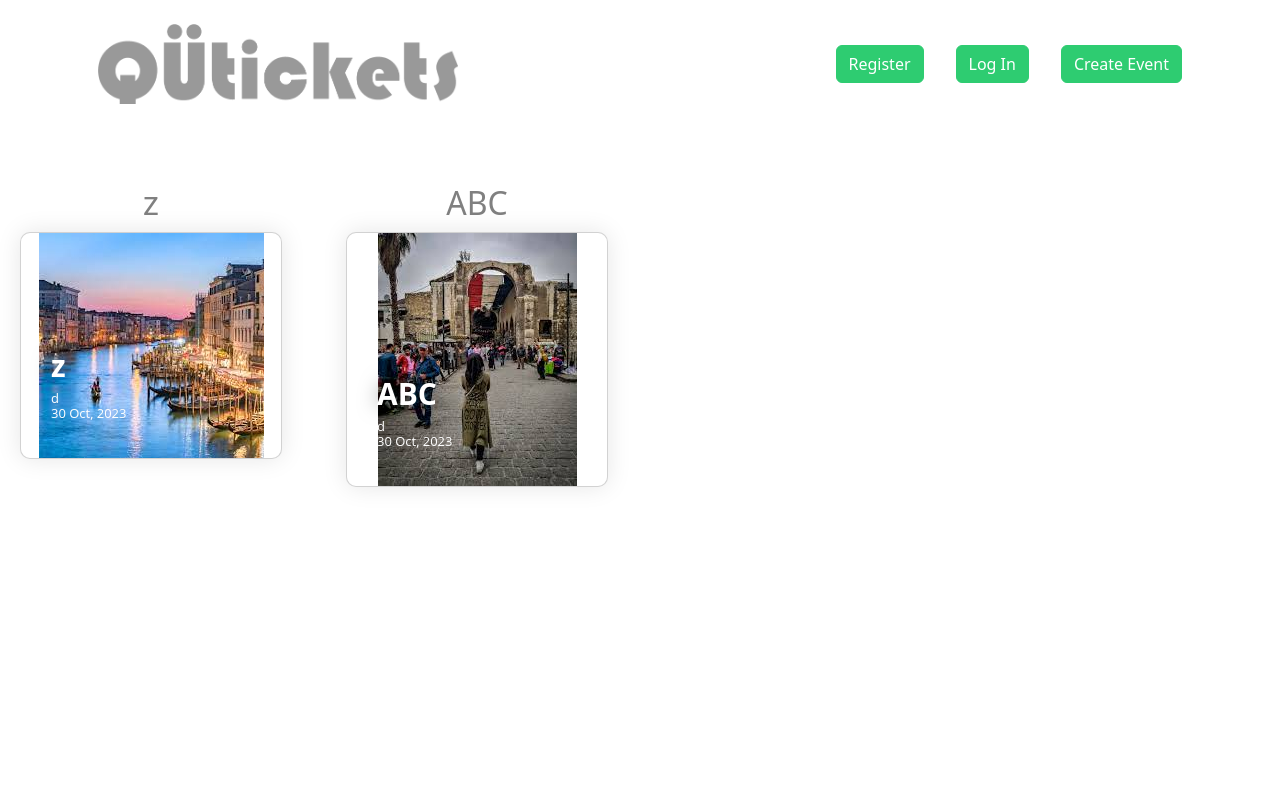
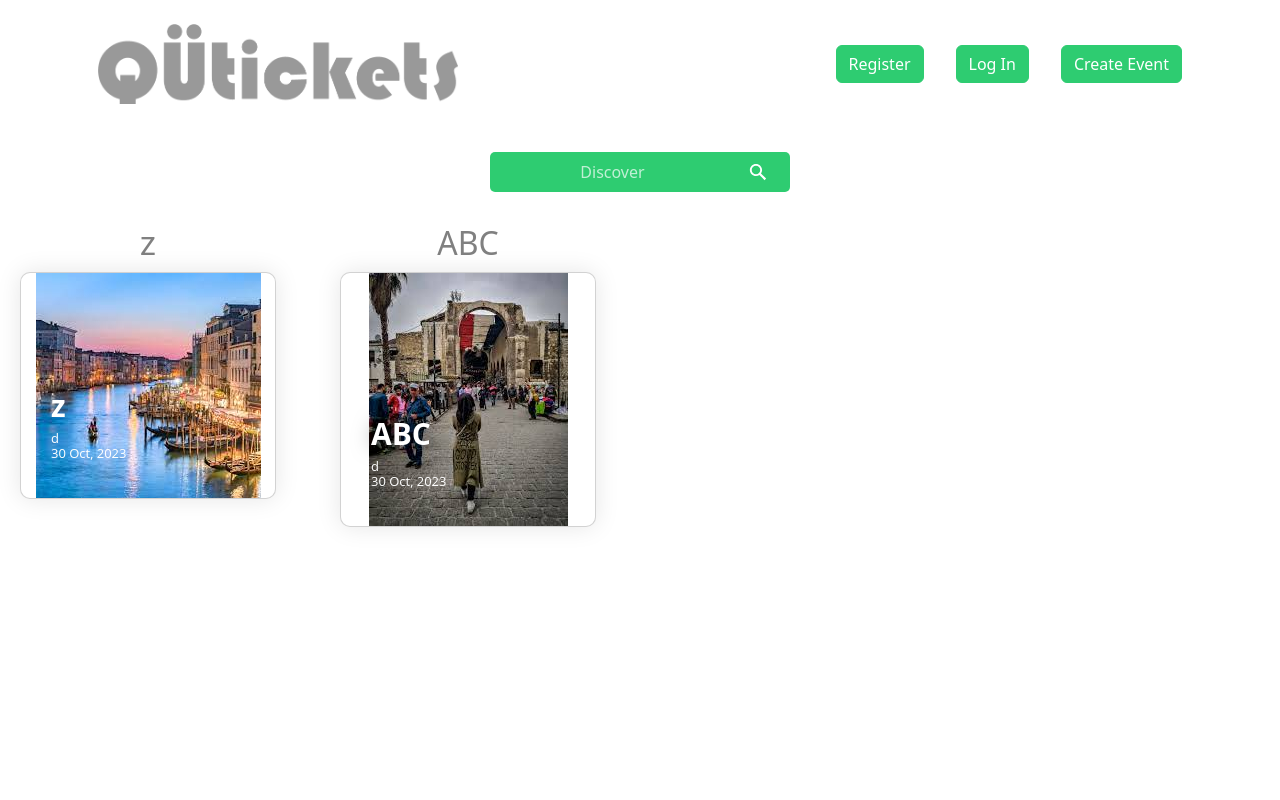
Before and after one commit to Gadadria99/IAB207-A3, a Flask app: page / in a window 1280 px wide. Run offline with Flask 3, Linux system fonts and the light colour scheme; some libraries are stand-ins or nearby versions.

Commit message:
search bar

```diff
--- a/A3/projectfile/qutickets/static/style/style.css
+++ b/A3/projectfile/qutickets/static/style/style.css
@@ -73,6 +73,48 @@ h1 {
 .col-md-3::-webkit-scrollbar {
    display: none;
 }
+
+
+
+.form{
+   margin: 0 auto;
+   background-color: #2ecc71;
+   width: 300px;
+   height: 40px;
+  border-radius: 5px;
+  display: flex;
+  flex-direction: row;
+  align-items: center;
+}
+
+ input {
+   all: unset;
+   font: 16px system-ui;
+   color: #fff;
+   height: 100%;
+   width: 100%;
+   padding: 6px 10px;
+ }
+
+ ::placeholder {
+   color: #fff;
+   opacity: 0.7;
+ }
+
+ button {
+   all: unset;
+   cursor: pointer;
+   width: 44px;
+   height: 44px;
+ }
+
+ svg {
+   color: #fff;
+   fill: currentColor;
+   width: 40px;
+   height: 40px;
+   padding: 10px;
+ }
 
 .card {
    min-height: fit-content;
--- a/A3/projectfile/qutickets/templates/index.html
+++ b/A3/projectfile/qutickets/templates/index.html
@@ -2,6 +2,15 @@
 
 {% block content %}
 <div class="row mt-4">
+<form action = "" class= "form col-md-12" role="search" method = "POST">
+  <input type="search" id="searchBar" name="searchBar"
+   placeholder="Discover"
+   aria-label="Search through site content">
+  <button>
+    <svg viewBox="0 0 1024 1024"><path class="path1" d="M848.471 928l-263.059-263.059c-48.941 36.706-110.118 55.059-177.412 55.059-171.294 0-312-140.706-312-312s140.706-312 312-312c171.294 0 312 140.706 312 312 0 67.294-24.471 128.471-55.059 177.412l263.059 263.059-79.529 79.529zM189.623 408.078c0 121.364 97.091 218.455 218.455 218.455s218.455-97.091 218.455-218.455c0-121.364-103.159-218.455-218.455-218.455-121.364 0-218.455 97.091-218.455 218.455z"></path></svg>
+  </button>
+</form>
+<div class="row">
   {% for event in events %}
   <div class="col-md-3">
     <h2>{{ event.name }}</h2>
--- a/A3/projectfile/qutickets/views.py
+++ b/A3/projectfile/qutickets/views.py
@@ -1,10 +1,16 @@
-from flask import Blueprint, render_template
+from flask import Blueprint, render_template, request
 from .models import Event, Comment
 from . import db
 
+
 main_bp = Blueprint('main', __name__)
 
-@main_bp.route('/')
+@main_bp.route('/', methods= ["GET", "POST"])
 def index():
     events = db.session.query(Event).all()
+
+    if request.method == 'POST':
+            search = request.form["searchBar"]
+            events = db.session.query(Event).filter(Event.name == search).all()
+
     return render_template('index.html', events=events)
```
